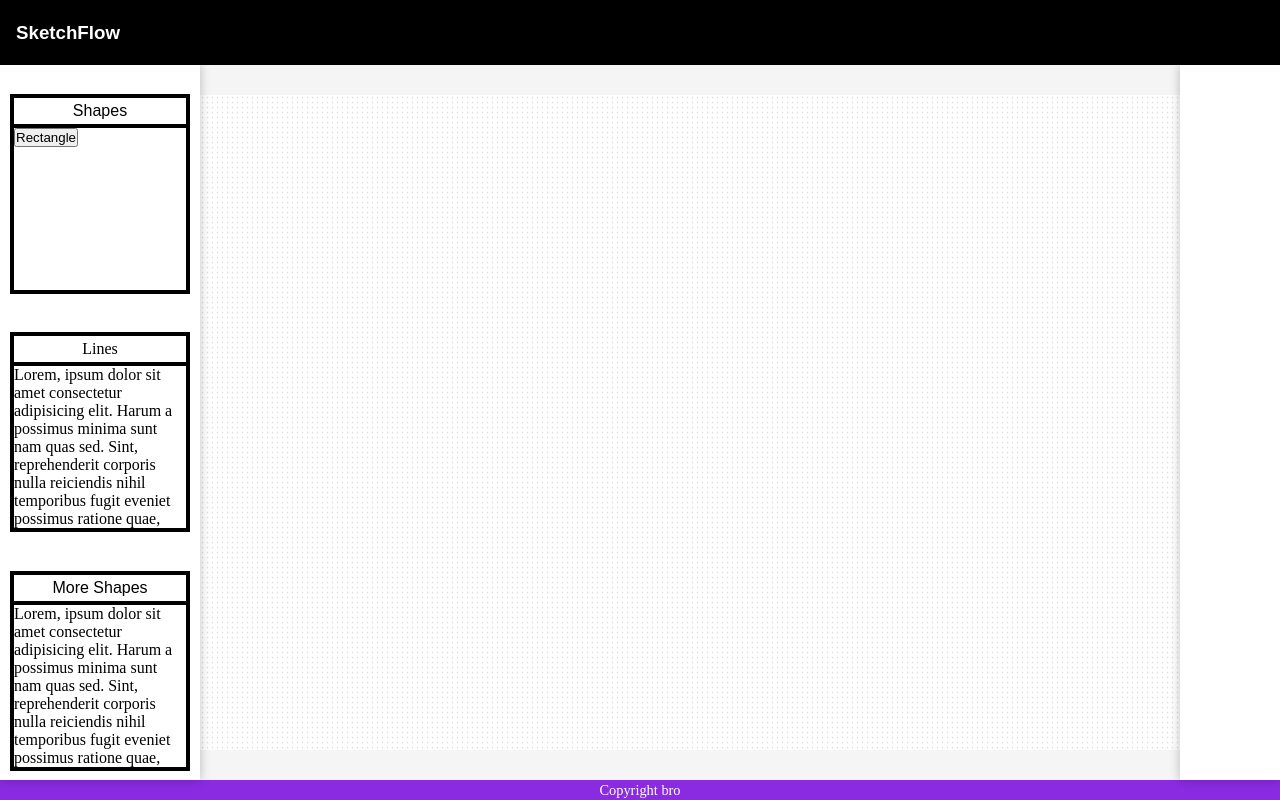
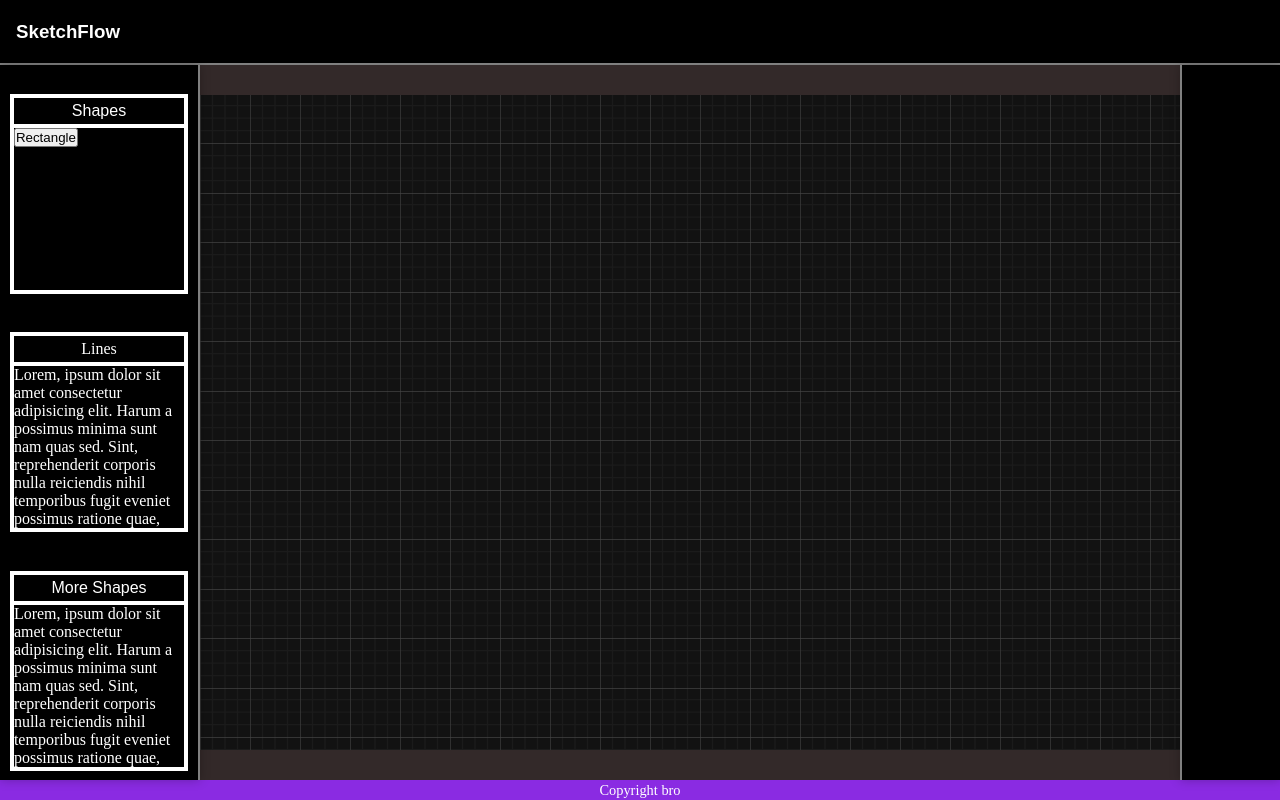
Before and after one commit to SivaPA08/Sketchflow, a React (Vite) app: page / in a window 1280 px wide. Built offline with nearby package versions, Linux system fonts and the light colour scheme.

Commit message:
Dark background set and board background

```diff
--- a/src/App.css
+++ b/src/App.css
@@ -2,12 +2,12 @@
     min-height: 100vh;
     display: grid;
     grid-template-columns: 200px calc(100% - 300px) 100px;
-    grid-template-rows: 65px 1fr 20px;
+    grid-template-rows: 65px calc( 100vh - 85px ) 20px;
     grid-template-areas:
       "topbar     topbar    topbar"
       "leftbar    board     rightbar"
       "bottombar  bottombar bottombar";
-    background-color: whitesmoke;
+    background-color: rgb(51, 41, 41);
   }
 
   .topbar {
@@ -16,6 +16,7 @@
     display: flex;
     align-items: center;
     padding-left: 1rem;
+    border-bottom: 2px solid grey;
   }
   .topbar h3 {
     color: #fff;
@@ -25,17 +26,18 @@
 
   .leftbar {
     grid-area: leftbar;
-    background: #fff;
+    background: #000000;
     box-shadow: 0 0 10px rgba(0,0,0,0.25);
+    border-right: 2px solid grey;
     position: relative;
     z-index: 2;
   }
 
   .rightbar {
     grid-area: rightbar;
-    background: #fff;
+    background: #000000;
     box-shadow: 0 0 10px rgba(0,0,0,0.25);
-
+    border-left: 2px solid grey;
     position: relative;
     z-index: 2;
   }
@@ -43,7 +45,7 @@
   .board {
     grid-area: board;
     overflow-x: auto;   /* horizontal-only scroll */
-    overflow-y: hidden;
+    overflow-y: auto;
     margin: 30px 0;     /* 30px top and bottom spacing */
 
     position: relative;
@@ -52,10 +54,10 @@
 
   .scroll-wrap {
     width: 200vw;       /* twice the viewport width */
-    height: 100%;       /* fill the board cell vertically */
+    height: 200vh;       /* fill the board cell vertically */
 
     /* background image lives here so it scrolls */
-    background-image: url("pictures/board1.jpg");
+    background-image: url("pictures/gg.png");
     background-repeat: repeat;
     background-position: top left;
 
--- a/src/styles/shapes.css
+++ b/src/styles/shapes.css
@@ -20,27 +20,29 @@
     grid-area: shapes;
     width: 90%;
     height: 200px;
-    background-color: rgb(255, 255, 255);
+    background-color: rgb(0, 0, 0);
+    color: white;
     margin-top: 20px;
-    border: 2px solid black;
+    border: 2px solid rgb(255, 255, 255);
 
 }
 .shapes .title{
     width: 100%;
     height: 30px;
     color: rgb(0, 0, 0);
-    border: 2px solid black;
+    border: 2px solid rgb(255, 255, 255);
     display: flex;
     justify-content: center;
     align-items: center;
 }
 .shapes .title p{
     font-family: Arial, Helvetica, sans-serif;
+    color: white;
 }
 .shapes .contents{
     width: 100%;
     height: calc(100% - 30px);
-    border: 2px solid black;
+    border: 2px solid rgb(255, 255, 255);
     overflow: none;
     overflow-y: auto;
     scrollbar-width: 10px;
@@ -51,16 +53,16 @@
     grid-area: lines;
     width: 90%;
     height: 200px;
-    background-color: rgb(255, 255, 255);
+    background-color: rgb(0, 0, 0);
     margin-top: 20px;
-    border: 2px solid black;
+    border: 2px solid rgb(255, 255, 255);
 
 }
 .lines .title{
     width: 100%;
     height: 30px;
-    color: rgb(0, 0, 0);
-    border: 2px solid black;
+    color: rgb(255, 255, 255);
+    border: 2px solid rgb(255, 255, 255);
     display: flex;
     justify-content: center;
     align-items: center;
@@ -71,7 +73,8 @@
 .lines .contents{
     width: 100%;
     height: calc(100% - 30px);
-    border: 2px solid black;
+    border: 2px solid rgb(255, 255, 255);
+    color: white;
     overflow: none;
     overflow-y: auto;
     scrollbar-width: 10px;
@@ -83,16 +86,16 @@
     grid-area: moreshapes;
     width: 90%;
     height: 200px;
-    background-color: rgb(255, 255, 255);
+    background-color: rgb(0, 0, 0);
     margin-top: 20px;
-    border: 2px solid black;
+    border: 2px solid rgb(255, 255, 255);
 
 }
 .moreshapes .title{
     width: 100%;
     height: 30px;
-    color: rgb(0, 0, 0);
-    border: 2px solid black;
+    color: rgb(255, 255, 255);
+    border: 2px solid rgb(255, 255, 255);
     display: flex;
     justify-content: center;
     align-items: center;
@@ -103,7 +106,8 @@
 .moreshapes .contents{
     width: 100%;
     height: calc(100% - 30px);
-    border: 2px solid black;
+    border: 2px solid rgb(255, 255, 255);
+    color: white;
     overflow: none;
     overflow-y: auto;
     scrollbar-width: 10px;
```
Also changed, not shown: src/pictures/gg.png (added), src/pictures/grid.png (added).
